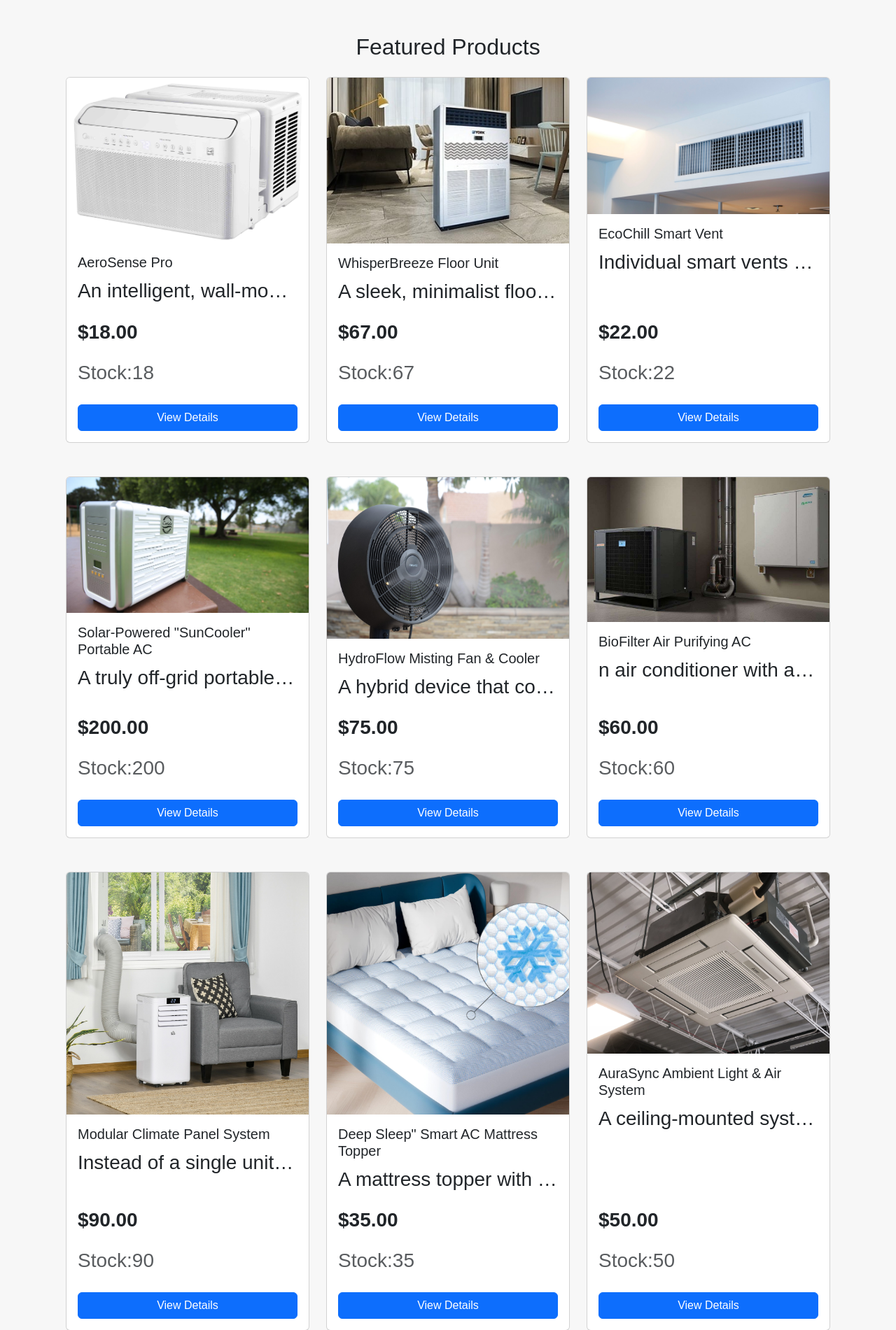
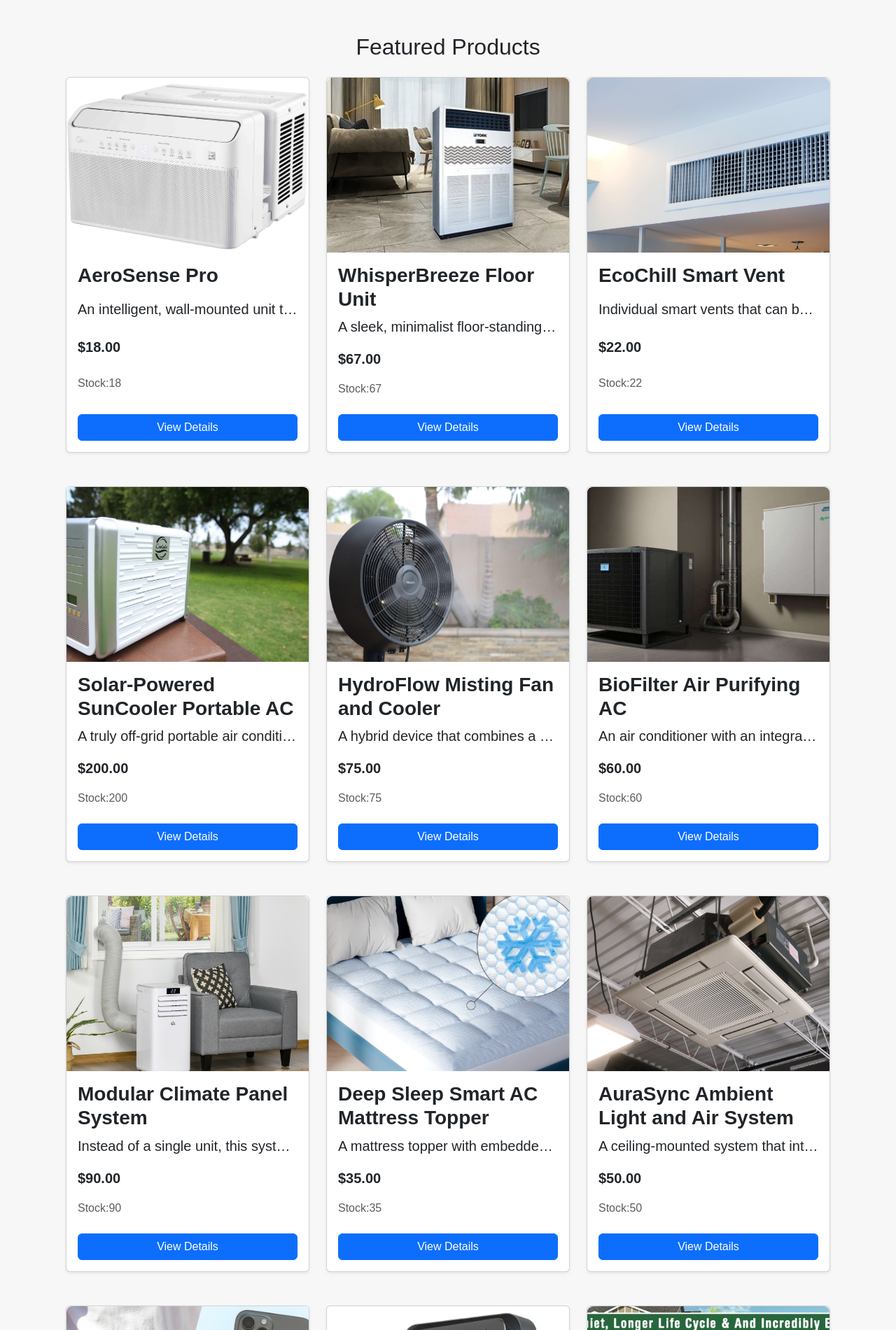
Before and after one commit to novakamiii/web_app, a PHP site: page /products.php in a window 1280 px wide. Shown: the part 268-2169 px from the top of the page at 70% size. Run offline with PHP 8.4, Linux system fonts and the light colour scheme; data comes from the database, SQL or seed files in the repository; tables that the repository leaves empty hold one stand-in row (values such as "Sample post"); some libraries are stand-ins or nearby versions.

Commit message:
Might be done, unless I put a account feature.

```diff
--- a/misc/rand_products.php
+++ b/misc/rand_products.php
@@ -9,6 +9,7 @@
     <!-- Bootstrap CSS (comment out to see plain HTML) -->
     <link href="styles.css" rel="stylesheet">
 </head>
+
 </html>
 
 <?php
@@ -43,17 +44,17 @@ function featuredPage()
         $img = $row['img'];
 
         echo "<div class=\"col-md-4 mb-4\">
-                <div class=\"card h-100\">
+                <div class=\"card h-100 shadow-sm\">
                     <!-- Placeholder product image -->
                     <img src=\"img/products/{$img}.jpg\"
-                        class=\"card-img-top product-img\"
+                        class=\"img-zoom-limit\"
                         alt=\"{$prod_name}\">
 
                     <div class=\"card-body d-flex flex-column\">
-                        <h5 class=\"card-title\">{$prod_name}</h5>
-                        <p class=\"card-text text-truncate\">{$info}</p>
-                        <p class=\"fw-bold mt-auto\">\${$price}</p>
-                        <p class=\"text-muted\">Stock:{$stock}</p>
+                        <h5 class=\"fw-bold fs-3\">{$prod_name}</h5>
+                        <p class=\"fs-5 text-truncate\">{$info}</p>
+                        <p class=\"fw-bold fs-5\">\${$price}</p>
+                        <p class=\"text-muted fs-6\">Stock:{$stock}</p>
                         <a href=\"product.php?id={$id}\" class=\" btn btn-primary w-100 mt-2\">View Details</a>
                     </div>
                 </div>
@@ -85,24 +86,46 @@ function allProducts()
             $stock = $row['stock'];
             $img = $row['img'];
 
-            echo "<div class=\"col-md-4 mb-4\">
-                <div class=\"card h-100\">
+
+            $html = <<<HTML
+                <div class="col-md-4 mb-4">
+                <div class="card h-100 shadow-sm">
                     <!-- Placeholder product image -->
-                    <img src=\"img/products/{$img}.jpg\"
-                        class=\"card-img-top product-img\"
-                        alt=\"{$prod_name}\">
+                    <img src="img/products/{$img}.jpg"
+                        class="img-zoom-limit"
+                        alt="{$prod_name}">
 
-                    <div class=\"card-body d-flex flex-column\">
-                        <h5 class=\"card-title\">{$prod_name}</h5>
-                        <p class=\"card-text text-truncate\">{$info}</p>
-                        <p class=\"fw-bold mt-auto\">\${$price}</p>
-                        <p class=\"text-muted\">Stock:{$stock}</p>
-                        <a href=\"product.php?id={$id}\"class=\" btn btn-primary w-100 mt-2\">View Details</a>
+                    <div class="card-body d-flex flex-column">
+                        <h5 class="fw-bold fs-3">{$prod_name}</h5>
+                        <p class="fs-5 text-truncate">{$info}</p>
+                        <p class="fw-bold fs-5">\${$price}</p>
+                        <p class="text-muted fs-6">Stock:{$stock}</p>
+                        <a href="product.php?id={$id}" class=" btn btn-primary w-100 mt-2">View Details</a>
                     </div>
                 </div>
-            </div>";
+            </div>
+            HTML;
+
+            // echo "<div class=\"col-md-4 mb-4\">
+            //     <div class=\"card h-100\">
+            //         <!-- Placeholder product image -->
+            //         <img src=\"img/products/{$img}.jpg\"
+            //             class=\"card-img-top product-img\"
+            //             alt=\"{$prod_name}\">
+
+            //         <div class=\"card-body d-flex flex-column\">
+            //             <h5 class=\"card-title\">{$prod_name}</h5>
+            //             <p class=\"card-text text-truncate\">{$info}</p>
+            //             <p class=\"fw-bold mt-auto\">\${$price}</p>
+            //             <p class=\"text-muted\">Stock:{$stock}</p>
+            //             <a href=\"product.php?id={$id}\"class=\" btn btn-primary w-100 mt-2\">View Details</a>
+            //         </div>
+            //     </div>
+            // </div>";
+
+            echo $html;
         }
     }
-    echo "</div>";
+    echo "</div></div>";
 }
 ?>
--- a/misc/search_handler.php
+++ b/misc/search_handler.php
@@ -19,12 +19,12 @@ function search()
             $id = $row['id'];
             $info = $row['info'];
             $stock = $row['stock'];
-            $link = "https://picsum.photos/300/200?product" . $id;
+            $img = $row['img'];
 
             echo "<div class=\"col-md-4 mb-4\">
                 <div class=\"card h-100\">
                     <!-- Placeholder product image -->
-                    <img src=\"{$link}\"
+                    <img src=\"img/products/{$img}.jpg\"
                         class=\"card-img-top product-img\"
                         alt=\"{$prod_name}\">
 
--- a/product.php
+++ b/product.php
@@ -114,7 +114,6 @@ include "misc/prod_page.php";
     </footer>
 
 </body>
-
 </html>
 
 <?php mysqli_close($conn); ?>
--- a/search.php
+++ b/search.php
@@ -115,7 +115,7 @@ $result = mysqli_query($conn, $sql);
 
 
     <!-- FOOTER -->
-    <footer class="footer bg-dark text-white text-center py-3">
+    <footer class="footer fixed-bottom bg-dark text-white text-center py-3">
         <p class="mb-0">© 2025 E-Shop | Designed for demo purposes</p>
     </footer>
 
--- a/styles.css
+++ b/styles.css
@@ -19,6 +19,24 @@
     color: #ffffff;
     text-shadow: 2px 2px 4px rgba(0, 0, 0, 0.538);
 }
+
+.img-zoom-limit {
+  width: 100%;
+  height: 250px;              /* fixed visual height */
+  object-fit: cover;          /* zooms/crops slightly to fill the frame */
+  border-top-left-radius: .5rem;
+  border-top-right-radius: .5rem;
+}
+.card {
+  height: 100%;               /* ensures equal height in the row */
+}
+.card-body {
+  display: flex;
+  flex-direction: column;
+  justify-content: space-between;
+}
+
+
 /* ===============================
    GLOBAL TYPOGRAPHY
    =============================== */
```
Also changed, not shown: cart.php (+24 -3 lines), dump-testPHP-202510091528.sql (renamed from dump-testPHP-202510090719.sql, +8 -8 lines), misc/cart_handler.php (+38 -26 lines). Lines whose indentation alone changed are shown as unchanged.
